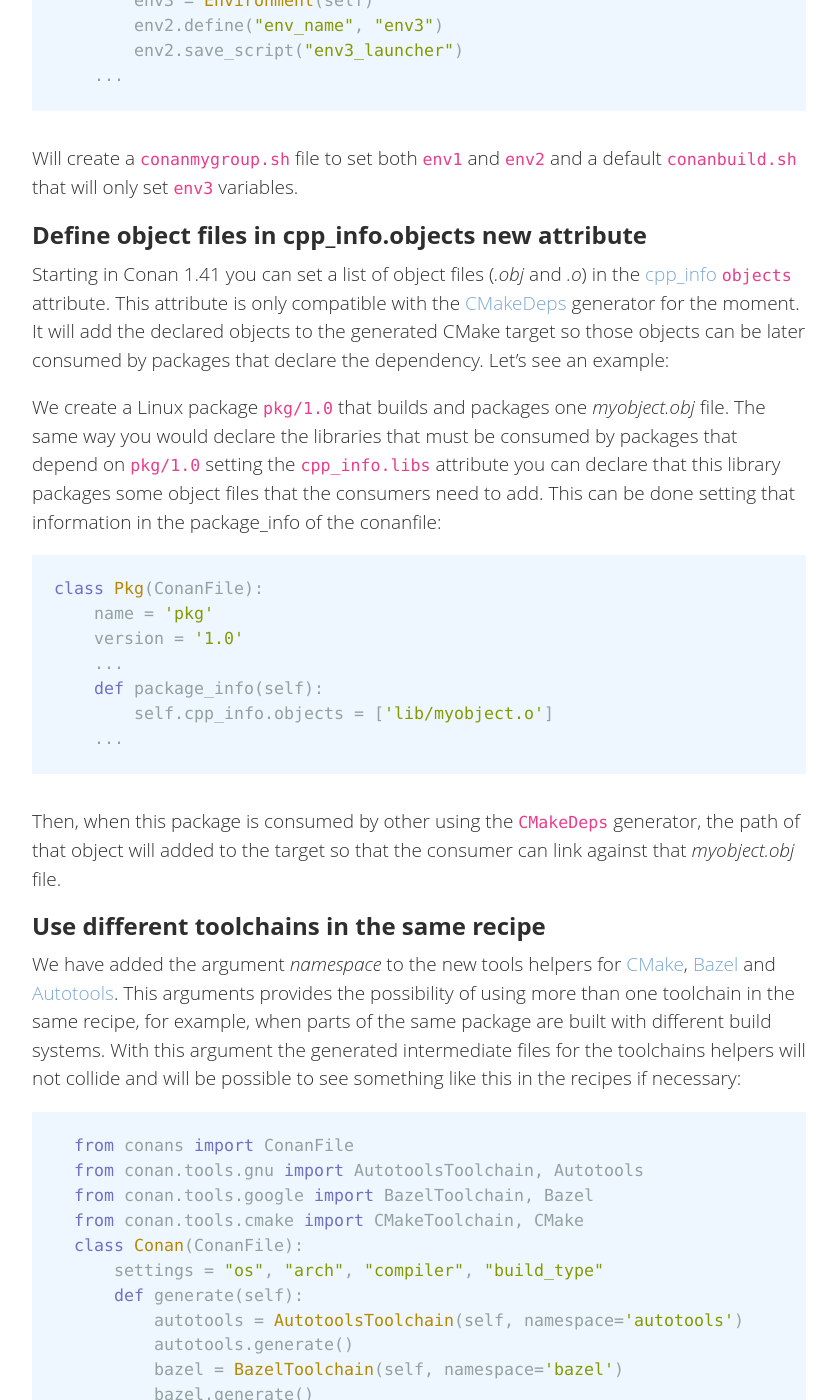
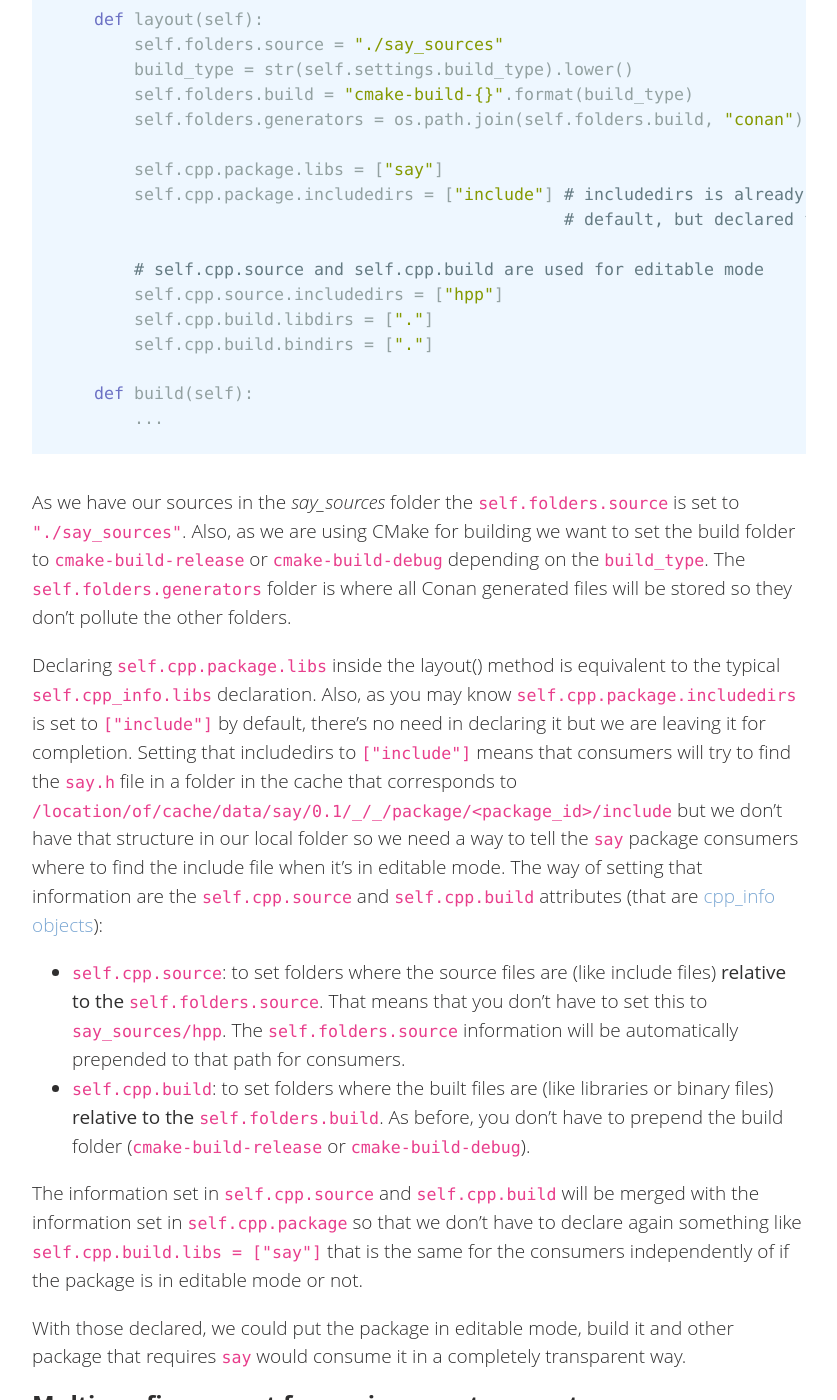
Before and after one commit to conan-io/conan-io.github.io, a Jekyll site: the page built from _posts/2021-10-08-New-conan-release-1-41.markdown, in a window 1280 px wide and 1400 px high, scrolled down 1758 px. Shown: the whole window, without its empty margins (20-857 px from the left). Built offline with Jekyll 4.4.1, drawn with Linux system fonts in a browser that asks for light colours; comment, search, counter and statistics services are not loaded; some of the changed text lies outside the part shown.

Commit message:
add layout section

````diff
--- a/_posts/2021-10-08-New-conan-release-1-41.markdown
+++ b/_posts/2021-10-08-New-conan-release-1-41.markdown
@@ -58,7 +58,83 @@ Packages that are in editable mode make it possible for Conan to find dependenci
 folder instead in the Conan Cache, that allows faster workflows without the need of doing a ``conan create``
 for each change in the sources of the package being developed.
 
+Imagine you are developing a package called `say` using CMake and you have this project structure:
 
+```
+.
+├── conanfile.py
+└── say_sources
+    ├── CMakeLists.txt
+    ├── cpp
+    │   └── say.cpp
+    └── hpp
+        └── say.h
+```
+
+Using the `layout()` feature we can describe the package contents so other projects consuming this
+package can find it no matter if it's in the Conan cache or if the package is in editable mode and we
+want to consume the libraries generated in the local work folder. Let's see how we set the values in
+the conanfile's `layout()` method so that we can use this package. The conanfile of this package
+could look something similar to this:
+
+```python
+from conans import ConanFile
+import os
+
+class SayConan(ConanFile):
+    name = "say"
+    version = "0.1"
+    exports_sources = "say_sources/CMakeLists.txt", "say_sources/*"
+    ...
+    def layout(self):
+        self.folders.source = "./say_sources"
+        build_type = str(self.settings.build_type).lower()
+        self.folders.build = "cmake-build-{}".format(build_type)
+        self.folders.generators = os.path.join(self.folders.build, "conan")
+
+        self.cpp.package.libs = ["say"]
+        self.cpp.package.includedirs = ["include"] # includedirs is already set to this value by
+                                                   # default, but declared for completion
+
+        # self.cpp.source and self.cpp.build are used for editable mode
+        self.cpp.source.includedirs = ["hpp"]
+        self.cpp.build.libdirs = ["."]
+        self.cpp.build.bindirs = ["."]
+
+    def build(self):
+        ...
+```
+
+As we have our sources in the *say_sources* folder the `self.folders.source` is set to
+`"./say_sources"`. Also, as we are using CMake for building we want to set the build folder to
+`cmake-build-release` or `cmake-build-debug` depending on the `build_type`. The
+`self.folders.generators` folder is where all Conan generated files will be stored so they don't
+pollute the other folders.
+
+Declaring `self.cpp.package.libs` inside the layout() method is equivalent to the typical
+`self.cpp_info.libs` declaration. Also, as you may know `self.cpp.package.includedirs` is set to
+`["include"]` by default, there's no need in declaring it but we are leaving it for completion.
+Setting that includedirs to `["include"]` means that consumers will try to find the `say.h` file in a
+folder in the  cache that corresponds to
+`/location/of/cache/data/say/0.1/_/_/package/<package_id>/include` but we don't have that structure
+in our local folder so we need a way to tell the `say` package consumers where to find the include
+file when it's in editable mode. The way of setting that information are the `self.cpp.source` and
+`self.cpp.build` attributes (that are [cpp_info
+objects](https://docs.conan.io/en/latest/reference/conanfile/attributes.html#cpp-info)):
+
+- `self.cpp.source`: to set folders where the source files are (like include files) **relative to the `self.folders.source`**.
+  That means that you don't have to set this to `say_sources/hpp`. The
+  `self.folders.source` information will be automatically prepended to that path for consumers.
+- `self.cpp.build`:  to set folders where the built files are (like libraries or binary files) **relative to the `self.folders.build`**.
+  As before, you don't have to prepend the build folder
+  (`cmake-build-release` or `cmake-build-debug`).
+
+The information set in `self.cpp.source` and `self.cpp.build` will be merged with the information set
+in `self.cpp.package` so that  we don't have to declare again something like `self.cpp.build.libs = ["say"]`
+that is the same for the consumers independently of if the package is in editable mode or not.
+
+With those declared, we could put the package in editable mode, build it and other package that
+requires `say` would consume it in a completely transparent way.
 
 ## Multi-config support for environment generators
 
````
